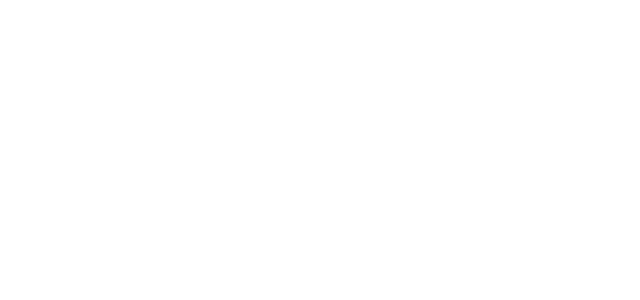
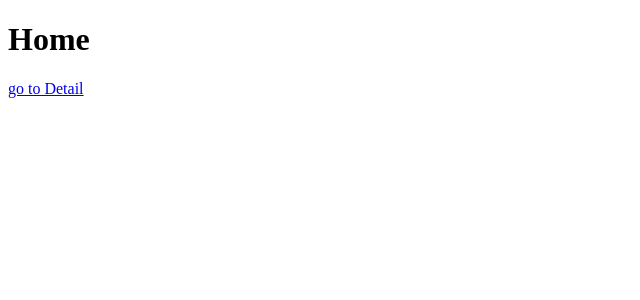
Before and after one commit to seolhs04/svelte-playground, a Svelte app: page / in a window 1280 px wide. Shown: the top 300 px of the page, without its empty margins (0-640 px from the left). Built offline with nearby package versions, Linux system fonts and the light colour scheme.

Commit message:
create custom components (Router, Route, Link)

```diff
--- a/package.json
+++ b/package.json
@@ -7,11 +7,14 @@
     "dev": "vite",
     "build": "vite build",
     "preview": "vite preview",
+    "prettier": "prettier --write '**/*.{ts,svelte}'",
     "check": "svelte-check --tsconfig ./tsconfig.json"
   },
   "devDependencies": {
     "@sveltejs/vite-plugin-svelte": "^2.0.2",
     "@tsconfig/svelte": "^3.0.0",
+    "prettier": "^2.8.4",
+    "prettier-plugin-svelte": "^2.9.0",
     "svelte": "^3.55.1",
     "svelte-check": "^2.10.3",
     "tslib": "^2.5.0",
--- a/src/App.svelte
+++ b/src/App.svelte
@@ -1,10 +1,11 @@
 <script lang="ts">
-
+  import Detail from './pages/Detail.svelte';
+  import Home from './pages/Home.svelte';
+  import Router from './components/Router.svelte';
+  import Route from './components/Route.svelte';
 </script>
 
-<main>
-
-</main>
-
-<style>
-</style>
+<Router>
+  <Route path="/" element={Home} />
+  <Route path="/detail" element={Detail} />
+</Router>
--- /dev/null
+++ b/src/components/Link.svelte
@@ -0,0 +1,16 @@
+<script lang="ts">
+  import {pagePath} from '../store/path';
+  export let to;
+
+  const handleClick = (e) => {
+    e.preventDefault();
+    pagePath.set(to);
+    window.history.pushState('', '', to);
+  };
+</script>
+
+<main>
+  <a href={to} on:click={handleClick}>
+    <slot />
+  </a>
+</main>
--- /dev/null
+++ b/src/components/Route.svelte
@@ -0,0 +1,14 @@
+<script>
+  import {pagePath} from '@/store/path';
+  export let path;
+  export let element;
+
+  let currentPath;
+  pagePath.subscribe((value) => (currentPath = value));
+</script>
+
+<main>
+  {#if currentPath === path}
+    <svelte:component this={element} />
+  {/if}
+</main>
--- /dev/null
+++ b/src/components/Router.svelte
@@ -0,0 +1,11 @@
+<script lang="ts">
+  import {pagePath} from '@/store/path';
+
+  const handleOnpopstate = (event: PopStateEvent) => {
+    pagePath.set(event.state?.path || '/');
+  };
+
+  window.addEventListener('popstate', handleOnpopstate);
+</script>
+
+<slot />
--- a/src/main.ts
+++ b/src/main.ts
@@ -1,7 +1,7 @@
-import App from "./App.svelte";
+import App from './App.svelte';
 
 const app = new App({
-  target: document.getElementById("app"),
+  target: document.getElementById('app'),
 });
 
 export default app;
--- /dev/null
+++ b/src/pages/Detail.svelte
@@ -0,0 +1,3 @@
+<main>
+  <h1>Detail</h1>
+</main>
--- /dev/null
+++ b/src/pages/Home.svelte
@@ -0,0 +1,8 @@
+<script lang="ts">
+  import Link from '@/components/Link.svelte';
+</script>
+
+<main>
+  <h1>Home</h1>
+  <Link to="/detail">go to Detail</Link>
+</main>
--- /dev/null
+++ b/src/pages/NotFound.svelte
@@ -0,0 +1,3 @@
+<main>
+  <h1>Not found</h1>
+</main>
--- /dev/null
+++ b/src/store/path.ts
@@ -0,0 +1,3 @@
+import {writable} from 'svelte/store';
+
+export const pagePath = writable(window.location.pathname);
```
Also changed, not shown: vite.config.ts (+4 -4 lines), 2 other files (tests, documents, lock files or other folders).
